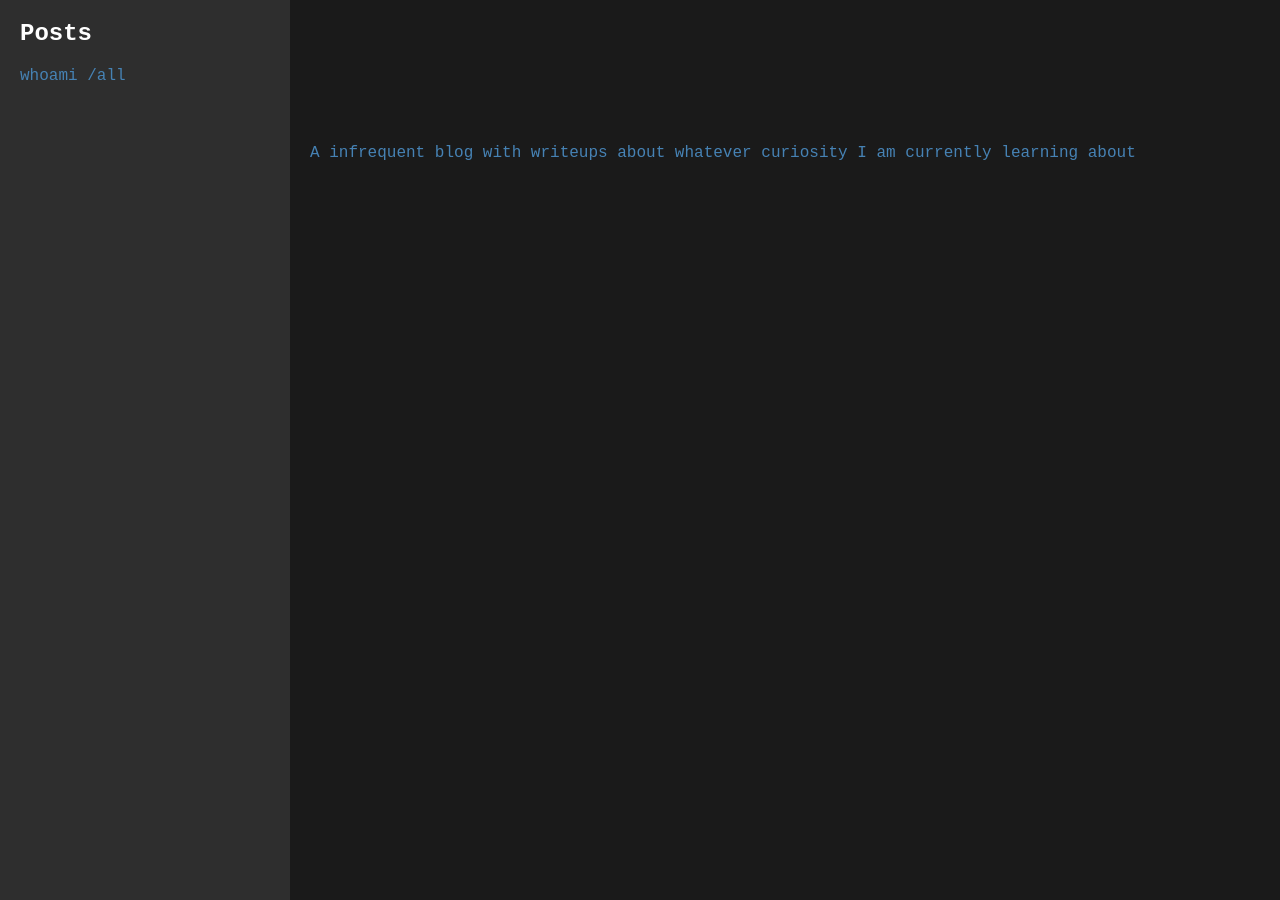
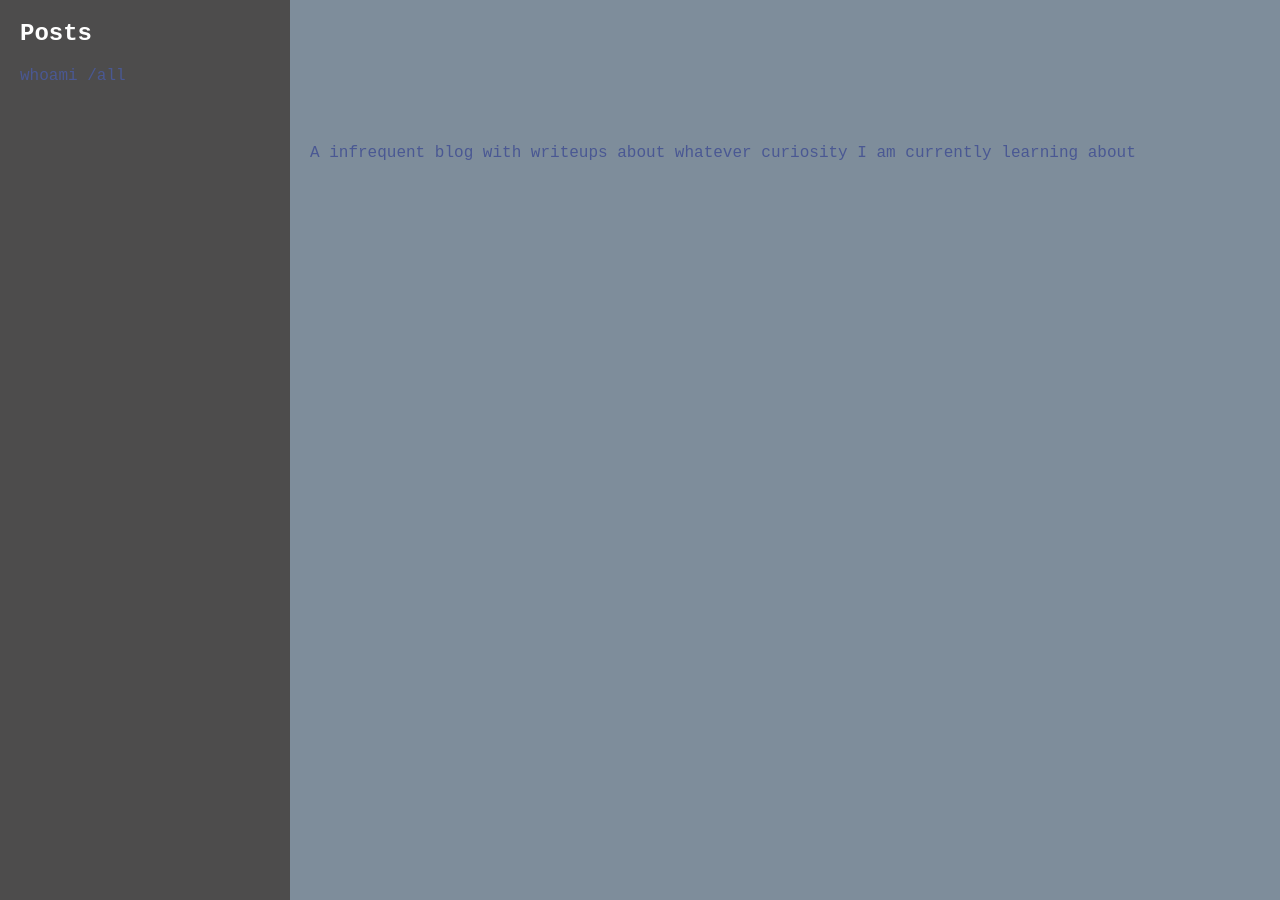
Before and after one commit to afxr/afxr.github.io, a Jekyll site: the page built from index.md, in a window 1280 px wide. Built offline with Jekyll 4.4.1, drawn with Linux system fonts in a browser that asks for light colours.

Commit message:
Update style.css

```diff
--- a/assets/css/style.css
+++ b/assets/css/style.css
@@ -1,7 +1,7 @@
 /* Set dark background and steel blue text */
 body {
-    background-color: #1a1a1a; /* Dark background */
-    color: #4682b4; /* Steel blue text */
+    background-color:   #7e8d9b; /* Dark background */
+    color: #4a5893; /* Steel blue text */
     font-family: "Courier New", Courier, monospace; /* Typewriter font */
     margin: 0;
     padding: 0;
@@ -16,7 +16,7 @@ body {
 /* Sidebar styling */
 .sidebar {
     width: 250px;
-    background-color: #2e2e2e;
+    background-color: #4d4c4c;
     padding: 20px;
     box-shadow: 2px 0 5px rgba(0, 0, 0, 0.5);
 }
@@ -37,7 +37,7 @@ body {
 }
 
 .sidebar ul li a {
-    color: #4682b4;
+    color: #4a5893;
     text-decoration: none;
 }
 
@@ -49,10 +49,10 @@ body {
 .content {
     flex: 1;
     padding: 20px;
-    color: #4682b4; /* Steel blue text */
-    background-color: #1a1a1a; /* Same dark background */
+    color: #4a5893; /* Steel blue text */
+    background-color: #7e8d9b; /* Same dark background */
 }
 
 .content h1 {
-    color: #ffffff; /* White color for headings */
+    color: #4a5893; /* White color for headings */
 }
```
